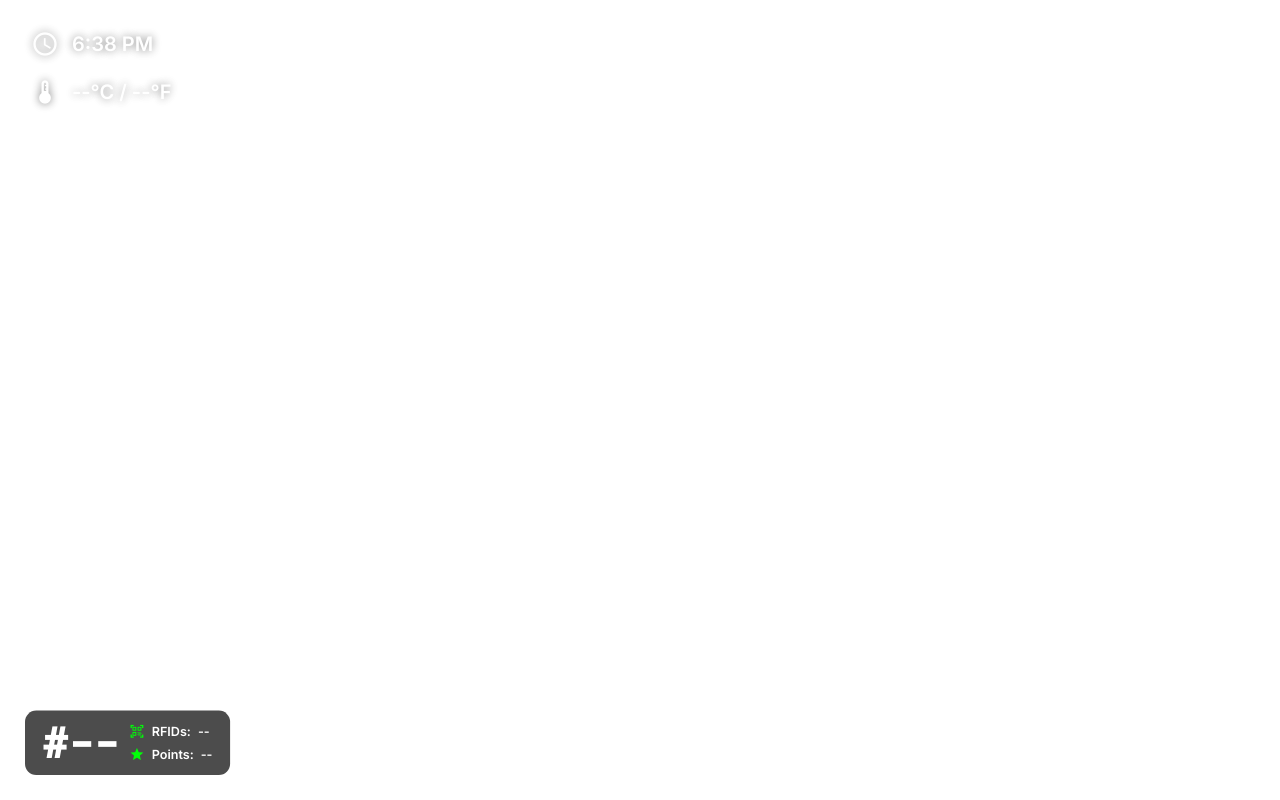
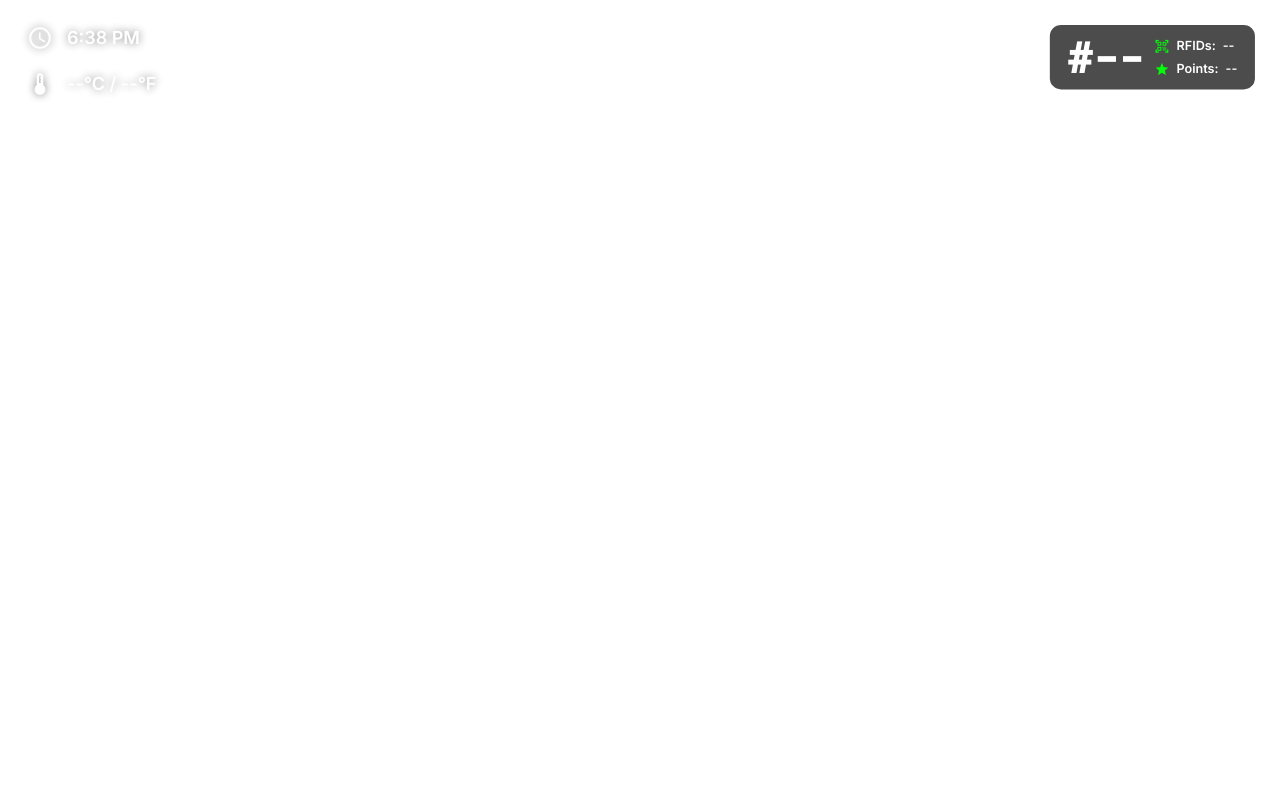
Before and after one commit to overlay333/aa, a plain HTML site: page index.html in a window 1280 px wide. Drawn offline with Linux system fonts and the light colour scheme; no server answers.

Commit message:
Update index.html

```diff
--- a/index.html
+++ b/index.html
@@ -23,8 +23,8 @@
 
   .info-overlay {
     position: absolute;
-    top: 30px;
-    left: 30px;
+    top: 25px;
+    left: 25px;
     display: flex;
     flex-direction: column;
     gap: 20px;
@@ -34,11 +34,12 @@
     display: flex;
     align-items: center;
     gap: 12px;
+
   }
 
   .section .material-icons,
   .section .material-icons-outlined {
-    font-size: 28px;
+    font-size: 26px;
     font-weight: 400;
     color: white;
     text-shadow:
@@ -50,7 +51,7 @@
   }
 
   .info-text {
-    font-size: 20px;
+    font-size: 18px;
     font-weight: 800;
     line-height: 1.2;
     display: flex;
@@ -85,10 +86,10 @@
     letter-spacing: 1.5px;
   }
 
-  .score-box {
+.score-box {
     position: absolute;
-    bottom: 25px;
-    left: 25px;
+    top: 25px;       /* move to top */
+    right: 25px;     /* move to right */
     background: rgba(0, 0, 0, 0.7);
     border-radius: 16px;
     padding: 8px 25px;
@@ -99,8 +100,9 @@
     gap: 12px;
 
     transform: scale(0.7);
-    transform-origin: bottom left;
+    transform-origin: top right; /* anchor scaling to new position */
   }
+
   .score-row-container {
     display: flex;
     align-items: stretch;
@@ -153,7 +155,6 @@
   </div>
 
   <div class="bottom-identity">
-
   </div>
 
   <div id="score-box" class="score-box">
```
